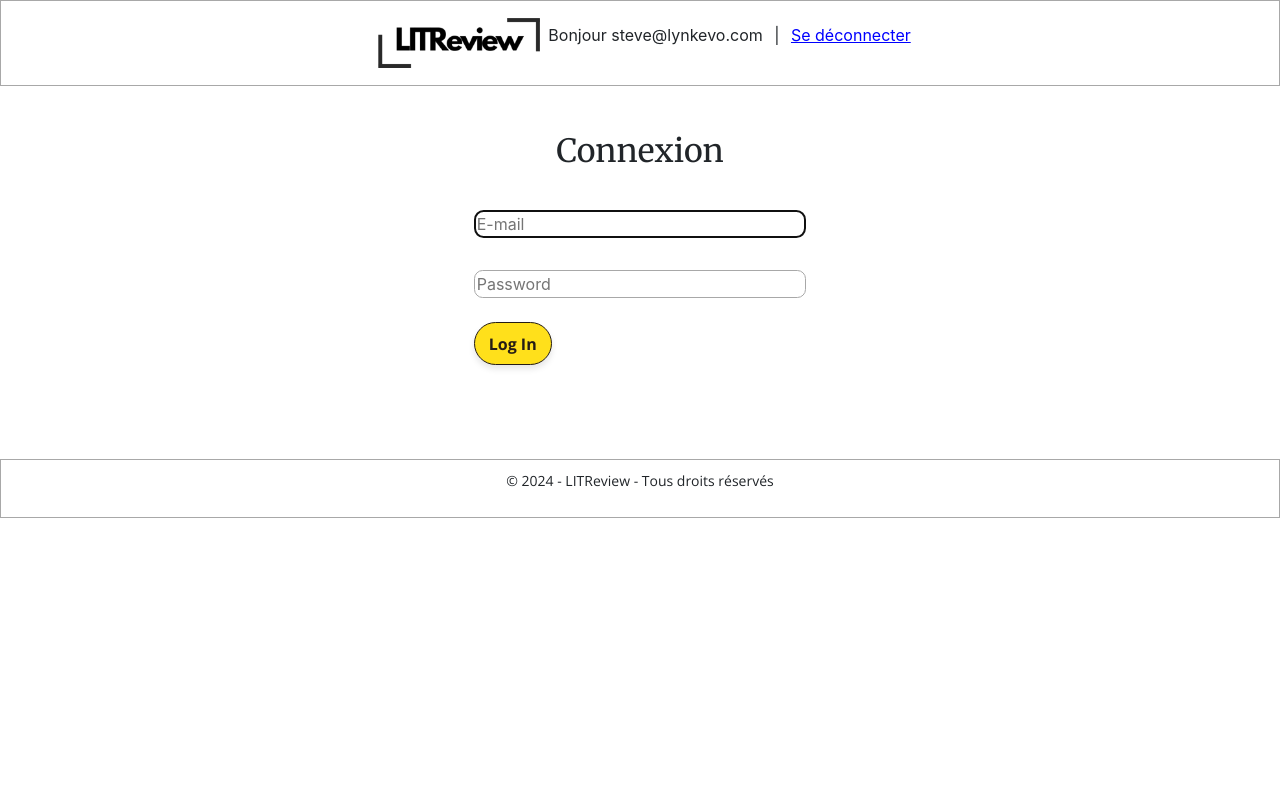
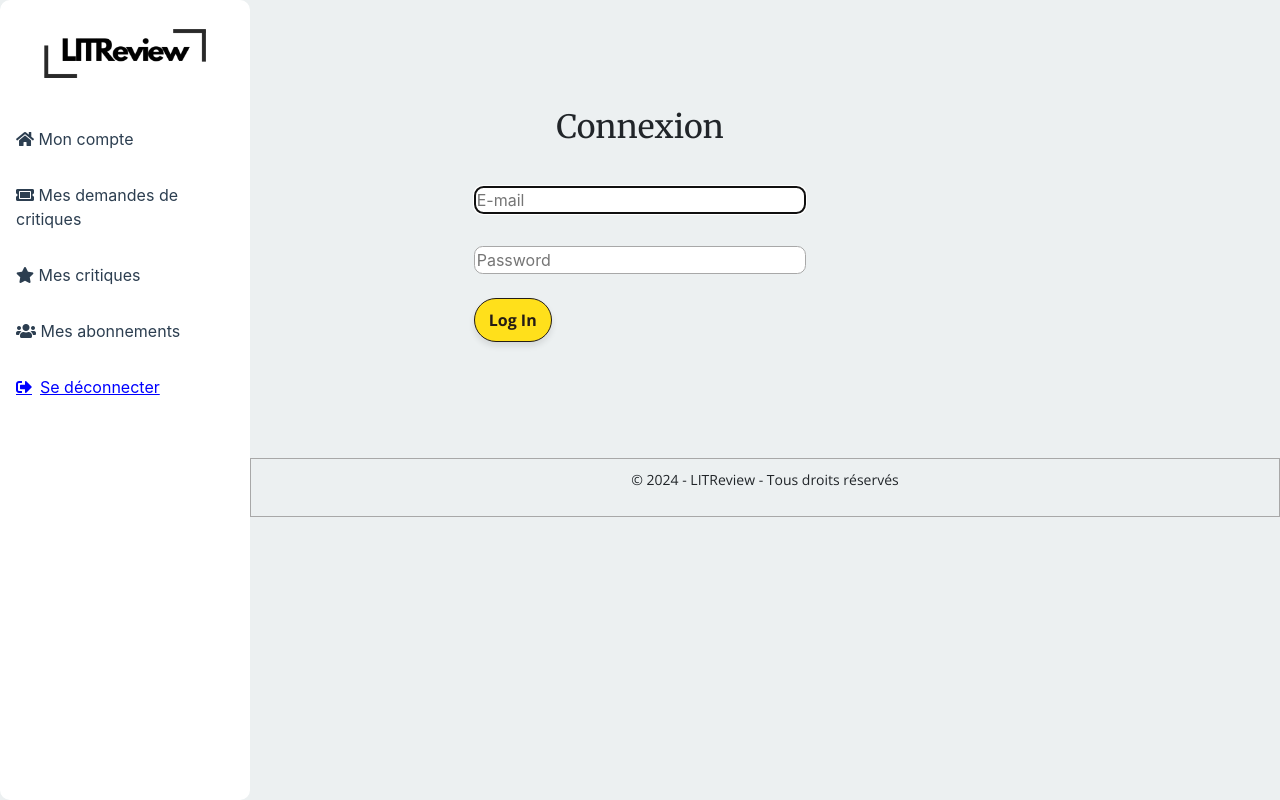
Before and after one commit to dogmatus07/litrevu, a Django app: a page that uses reviews/templates/reviews/base.html in a window 1280 px wide. Run offline with Django 5.2, Linux system fonts and the light colour scheme; a user stored in the database is signed in; some libraries are stand-ins or nearby versions.

Commit message:
Dashboard Updated

```diff
--- a/litrevu/settings.py
+++ b/litrevu/settings.py
@@ -11,7 +11,6 @@ https://docs.djangoproject.com/en/5.0/ref/settings/
 """
 import os
 from pathlib import Path
-BASE_DIR = Path(__file__).resolve().parent.parent
 
 # Build paths inside the project like this: BASE_DIR / 'subdir'.
 BASE_DIR = Path(__file__).resolve().parent.parent
--- a/reviews/forms.py
+++ b/reviews/forms.py
@@ -13,7 +13,7 @@ class CustomUserCreationForm(UserCreationForm):
         Meta class to specify the model to be used and the fields to be included
         """
         model = CustomUser
-        fields = ('email', 'first_name', 'last_name', 'password1', 'password2')
+        fields = ('email', 'first_name', 'last_name', 'password1', 'password2', 'profile_picture')
 
     def save(self, commit=True):
         """
--- a/reviews/models.py
+++ b/reviews/models.py
@@ -53,6 +53,7 @@ class CustomUser(AbstractBaseUser, PermissionsMixin):
     is_active = models.BooleanField(default=True)
     is_staff = models.BooleanField(default=False)
     date_joined = models.DateTimeField(auto_now_add=True)
+    profile_picture = models.ImageField(upload_to='profile_pictures/', null=True, blank=True)
 
     objects = CustomUserManager()
 
--- a/reviews/static/reviews/css/style.css
+++ b/reviews/static/reviews/css/style.css
@@ -15,6 +15,11 @@
     --copy-font-family: 'Open Sans', sans-serif;
     --title-font-family: 'Merriweather', serif;
     --copy-small: calc(var(--base-font-size) * 0.818);
+    --primary-color: #2c3e50;
+    --secondry-color: #34495e;
+    --accent-color: #1abc9c;
+    --light-color: #ecf0f1;
+    --dark-color: #2c3e50;
 }
 
 body {
@@ -83,12 +88,54 @@ p {
     border-right: 1px solid rgba(0,0,0,.125);
 }
 
+/* Sidebar Layout */
+.sidebar-admin-ui {
+    margin: 0;
+    padding: 0;
+    background: var(--light-color);
+}
+
+.sidebar {
+    height: 100vh;
+    width: 250px;
+    position: fixed;
+    top: 0;
+    left: 0;
+    background-color: white;
+    padding-top: 20px;
+    z-index: 2000;
+    border-radius: 10px;
+}
+
+.sidebar .nav-item a {
+    color: var(--dark-color);
+    display: block;
+    text-decoration: none;
+}
+
+.nav-item {
+    margin: 1rem;
+}
+.sidebar .nav-item a:hover {
+    background-color: var(--secondary-color);
+    color: var(--accent-color);
+    padding-left: 20px;
+    transition: 0.3s;
+}
+/* content */
+.content {
+    margin-left: 250px;
+    padding: 20px;
+}
+
 /* Buttons */
 .signup_button,
 .login_button, .home_register_button,
 .return_button, .custom-button-primary.btn-primary,
 .save-button.btn-primary,
-.cancel-button.btn-primary {
+.cancel-button.btn-primary,
+.add-ticket-button.btn-primary,
+.add-review-button.btn-primary {
     background: var(--litreview-yellow);
     font-family: var(--copy-font-family);
     padding: calc(var(--base-font-size) * 0.618) calc(var(--base-font-size) * 1);
@@ -117,7 +164,9 @@ p {
 .custom-button-danger.btn-danger:hover,
 .custom-button-primary.btn-primary:hover,
 .save-button.btn-primary:hover,
-.cancel-button.btn-danger:hover {
+.cancel-button.btn-danger:hover,
+.add-ticket-button.btn btn-primary:hover,
+.add-review-button.btn-primary {
     transform: translateY(-3px);
     box-shadow: 0 6px 10px rgba(0,0,0,0.4);
 }
@@ -154,12 +203,14 @@ p {
 }
 
 .footer {
-    width: 100%;
+    width: calc(100% - 250px);
+    margin-left: 250px;
     position: relative;
     bottom: 0;
     left: 0;
     padding: 10px 0;
     margin-top: 2rem;
+    z-index: 1000;
 }
 
 .logo {
@@ -212,6 +263,24 @@ p {
     padding: calc(var(--base-font-size) * 1.618);
 }
 
+.profile-picture, .no-profile-picture {
+    width: 40px;
+    height: 40px;
+    border-radius : 50%;
+    object-fit: cover;
+    overflow: hidden;
+    display: flex;
+    justify-content: center;
+    align-items: center;
+}
+
+.profile-greetings, .logout_button, .logout_container {
+    display: flex;
+    justify-content: space-between;
+    align-items: center;
+    gap: .5rem;
+}
+
 /* forms */
 .login_form label, .register_form label {
     visibility: hidden;
@@ -257,19 +326,20 @@ p {
     padding: 20px;
     border-radius: 8px;
     box-shadow: 0 0 10px rgba(0,0,0,0.1);
-    height: 100%;
+    height: auto;
 }
 
 .image-section {
     justify-content: space-between;
-    object-fit: cover;
+    object-fit: scale-down;
     flex-grow: 1;
 }
 
 .current-ticket-image {
     width: 100%;
+    padding: calc(var--base-font-size) * 0.618);
     height: auto;
-    object-fit: scale-down;
+    object-fit: contain;
 }
 
 .form-group {
--- a/reviews/templates/reviews/base.html
+++ b/reviews/templates/reviews/base.html
@@ -8,25 +8,41 @@
         <link rel="stylesheet" href="https://fonts.googleapis.com/css2?family=Open+Sans:wght@400;700&display=swap">
         <link rel="stylesheet" href="https://fonts.googleapis.com/css2?family=Merriweather:wght@400;700&display=swap">
         <link href="https://cdnjs.cloudflare.com/ajax/libs/font-awesome/5.15.1/css/all.min.css" rel="stylesheet">
+        <meta name="viewport" content="width=device-width, initial-scale=1.0">
     </head>
     <body>
+        {% if user.is_authenticated %}
+            {% include 'reviews/sidebar.html' %}
+        {% else %}
             <header class="header">
                 <img src="{% static 'reviews/images/logo.png'%}" alt="Logo officiel LITReview" class="logo">
                 <nav class="navigation">
-                {% if user.is_authenticated %}
+                    {% if user.profile_picture %}
+                        <div class="profile-picture-container">
+                            <img src="{{ user.profile_picture.url }}" alt="Profile Picture" class="profile-picture">
+                        </div>
+                    {% else %}
+                        <img src="/media/profile_pictures/default-image.jpg" alt="default profile picture" class="no-profile-picture">
+                    {% endif %}
+                    <div class="profile-greetings">
                         <span>Bonjour {{ user.first_name|default:user.email }}</span> |
+                    </div>
                     <div class="logout_container">
-                    <form action="{% url 'logout'%}" method="post" style="display-inline">
+                        <form action="{% url 'logout'%}" method="post">
                             {% csrf_token %}
                             <button type="submit" class="logout_button">
                                 Se déconnecter
                             </button>
                         </form>
                     </div>
-                {% endif %}
                 </nav>
             </header>
+        {% endif %}
+
+        <div class="{% if user.authenticated %}content-container {% else %} container {% endif %}">
             {% block content %} {% endblock %}
+        </div>
+
         {% if messages %}
             <ul class="messages">
                 {% for message in messages %}
@@ -34,6 +50,7 @@
                 {% endfor %}
             </ul>
         {% endif %}
+
         <footer class="footer">
             <p>&copy; {% now "Y" %} - LITReview - Tous droits réservés</p>
         </footer>
--- a/reviews/templates/reviews/list_tickets.html
+++ b/reviews/templates/reviews/list_tickets.html
@@ -12,6 +12,9 @@
                 {% if ticket.image %}
                     <img src="{{ ticket.image.url }}" alt="Image du billet">
                 <a href="{% url 'edit_ticket' ticket.id %}">Modifier</a>
+                {% else %}
+                    <p>Ce billet n'a pas d'image</p>
+                {% endif %}
             </li>
             {% endfor %}
         </ul>
--- a/reviews/templates/reviews/register.html
+++ b/reviews/templates/reviews/register.html
@@ -6,7 +6,7 @@
         <div class="col register_section">
             <h2>Inscrivez-vous</h2>
             {% include 'reviews/register_form.html' %}
-            <button type="button" onclick="location.href='{% url 'home'%}'" class="return_button">Retourner</button>
+            <button type="button"onclick="location.href='{% url 'home'%}'" class="return_button">Retourner</button>
         </div>
     </div>
 </div>
--- a/reviews/templates/reviews/register_form.html
+++ b/reviews/templates/reviews/register_form.html
@@ -1,6 +1,6 @@
 <!-- reviews/templates/reviews/register_form.html -->
 
-<form method="post" action="" class="join">
+<form method="post" action="" enctype="multipart/form-data" class="join">
     {% csrf_token %}
     {{ form.as_p }}
     <button type="submit" class="signup_button">S'inscrire</button>
--- /dev/null
+++ b/reviews/templates/reviews/sidebar.html
@@ -0,0 +1,40 @@
+{% load static %}
+<html>
+<body class="sidebar-admin-ui">
+    <nav class="sidebar">
+        <div class="text-center mb-4">
+            <img src="{% static 'reviews/images/logo.png' %}" class="logo">
+        </div>
+        <ul class="nav flex-column">
+            <li class="nav-item">
+                <a href="{% url 'dashboard' %}"><i class="fa fa-home"></i> Mon compte</a>
+            </li>
+            <li class="nav-item">
+                <a href="{% url 'list_tickets' %}"><i class="fa fa-ticket-alt"></i> Mes demandes de critiques</a>
+            </li>
+            <li class="nav-item">
+                <a href="#"><i class="fa fa-star"></i> Mes critiques</a>
+            </li>
+            <li class="nav-item">
+                <a href="#"><i class="fa fa-users"></i> Mes abonnements</a>
+            </li>
+            <li class="nav-item">
+                <form action="{% url 'logout' %}" method="post">
+                    {% csrf_token %}
+                    <button
+                        type="submit"
+                        class="logout_button">
+                        <i class="fa fa-sign-out-alt"></i> Se déconnecter
+                    </button>
+                </form>
+            </li>
+        </ul>
+    </nav>
+
+    <div class="content">
+        <div class="container-fluid">
+            {% block content %} {% endblock %}
+        </div>
+    </div>
+</body>
+</html>
--- a/reviews/views.py
+++ b/reviews/views.py
@@ -51,11 +51,11 @@ class RegisterView(View):
         """
         Handle POST request to process the registration form data
         """
-        form = CustomUserCreationForm(request.POST)
+        form = CustomUserCreationForm(request.POST, request.FILES)
         if form.is_valid():
             user = form.save()
             login(request, user)
-            return redirect('home')
+            return redirect('dashboard')
         return render(request, 'reviews/register.html', {'form':form})
 
 class LoginView(View):
```
Also changed, not shown: reviews/templates/reviews/edit_ticket.html (+2 -8 lines), db.sqlite3, media/profile_pictures/default-image.jpg (added), media/profile_pictures/elodie.jpg (added), reviews/migrations/0002_customuser_profile_picture_alter_ticket_image.py (added). Lines whose indentation alone changed are shown as unchanged.
